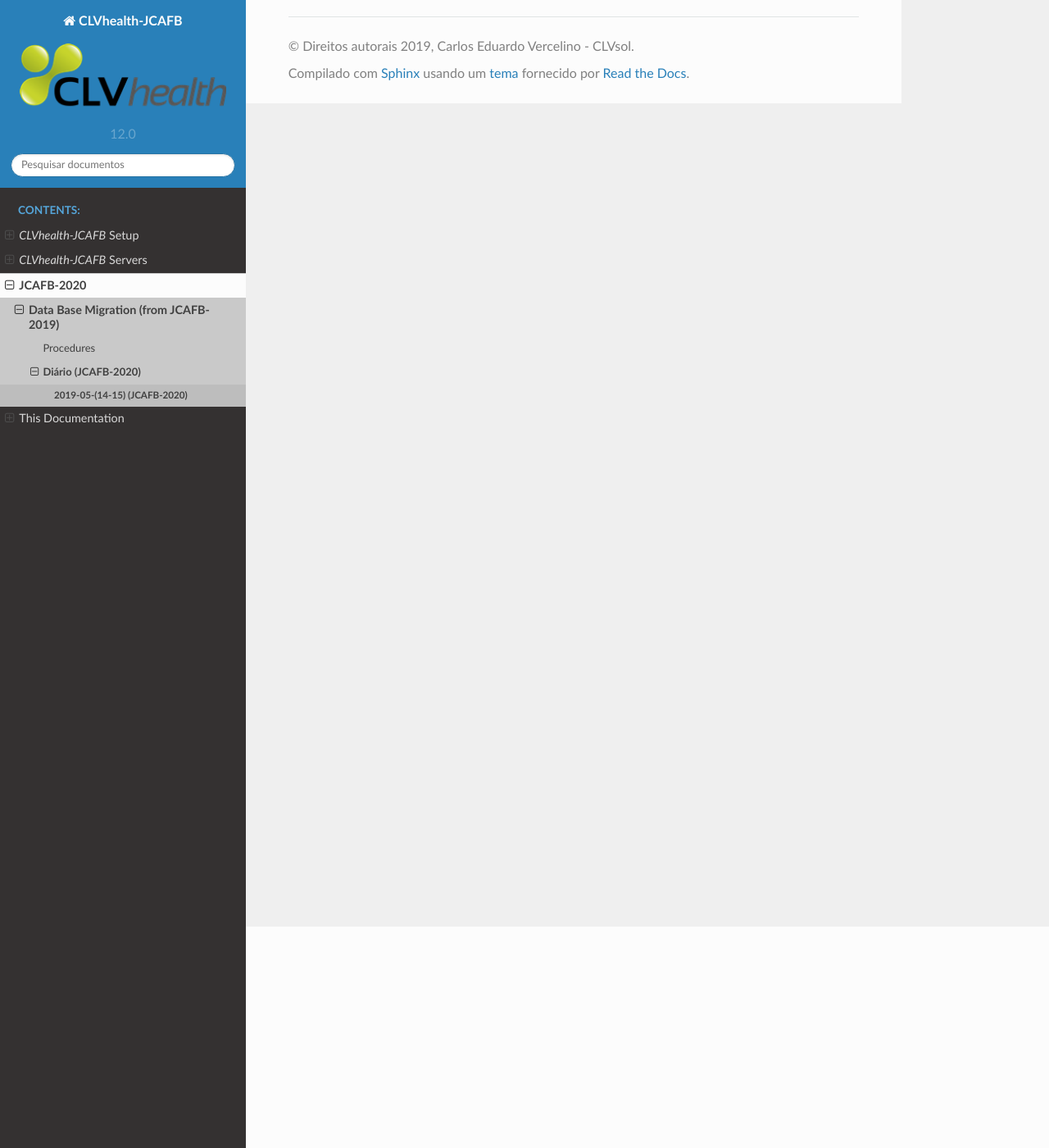
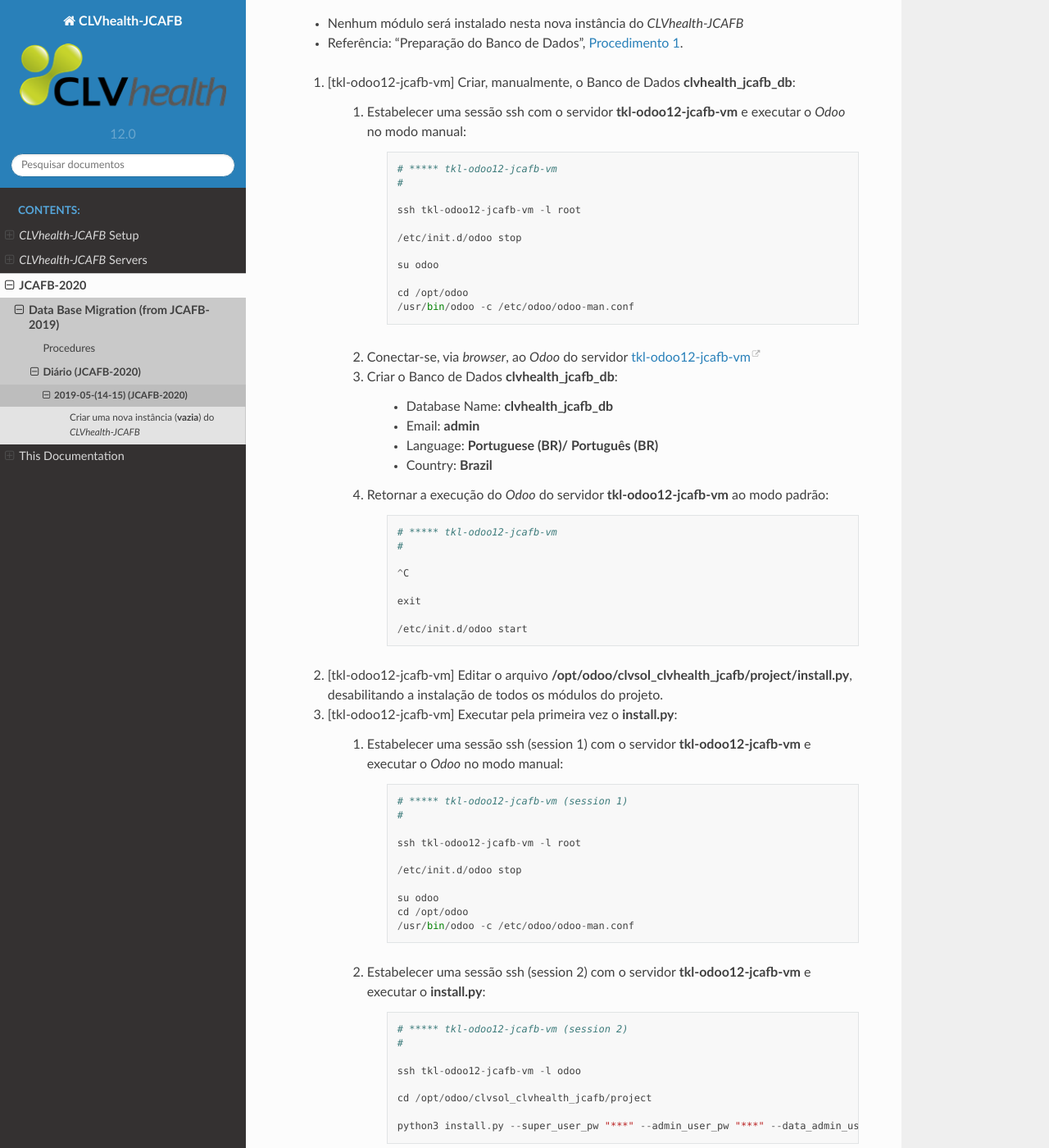
Before and after one commit to CLVsol/clvsol_clvhealth_jcafb_docs, a Sphinx documentation site: the page built from source/jcafb_2020/db_migration/diary/jcafb_diary_2019_05_14.rst, in a window 1280 px wide and 1400 px high, scrolled down 270 px. Shown: the whole window at 82% size. Built offline with Sphinx 7.4.7 and the Read the Docs theme 2.0.0, drawn with Linux system fonts in a browser that asks for light colours; some of the changed text lies outside the part shown.

Commit message:
[IMP] source/jcafb_2020/db_migration/diary/jcafb_diary_2019_05_14.rst

```diff
--- a/source/jcafb_2020/db_migration/diary/jcafb_diary_2019_05_14.rst
+++ b/source/jcafb_2020/db_migration/diary/jcafb_diary_2019_05_14.rst
@@ -7,3 +7,95 @@
 ============================
 2019-05-(14-15) (JCAFB-2020)
 ============================
+
+Criar uma nova instância (**vazia**) do *CLVhealth-JCAFB*
+---------------------------------------------------------
+
+	* Nenhum módulo será instalado nesta nova instância do *CLVhealth-JCAFB*
+
+	* Referência: "Preparação do Banco de Dados", :ref:`Preparação do Banco de Dados (Procedimento 1)`.
+
+	#. [tkl-odoo12-jcafb-vm] Criar, manualmente, o Banco de Dados **clvhealth_jcafb_db**:
+
+	    #. Estabelecer uma sessão ssh com o servidor **tkl-odoo12-jcafb-vm** e executar o *Odoo* no modo manual:
+
+	    	::
+
+		        # ***** tkl-odoo12-jcafb-vm
+		        #
+
+		        ssh tkl-odoo12-jcafb-vm -l root
+
+		        /etc/init.d/odoo stop
+
+		        su odoo
+
+		        cd /opt/odoo
+		        /usr/bin/odoo -c /etc/odoo/odoo-man.conf
+
+	    #. Conectar-se, via *browser*, ao *Odoo* do servidor `tkl-odoo12-jcafb-vm <https://tkl-odoo12-jcafb-vm>`_
+
+	    #. Criar o Banco de Dados **clvhealth_jcafb_db**:
+
+	    	* Database Name: **clvhealth_jcafb_db**
+	    	* Email: **admin**
+	    	* Language: **Portuguese (BR)/ Português (BR)**
+	    	* Country: **Brazil**
+
+	    #. Retornar a execução do *Odoo* do servidor **tkl-odoo12-jcafb-vm** ao modo padrão:
+
+		    ::
+
+		        # ***** tkl-odoo12-jcafb-vm
+		        #
+
+		        ^C
+
+		        exit
+
+		        /etc/init.d/odoo start
+
+	#. [tkl-odoo12-jcafb-vm] Editar o arquivo **/opt/odoo/clvsol_clvhealth_jcafb/project/install.py**, desabilitando a instalação de todos os módulos do projeto.
+
+	#. [tkl-odoo12-jcafb-vm] Executar pela primeira vez o **install.py**:
+
+	    #. Estabelecer uma sessão ssh (session 1) com o servidor **tkl-odoo12-jcafb-vm** e executar o *Odoo* no modo manual:
+
+		    ::
+
+		        # ***** tkl-odoo12-jcafb-vm (session 1)
+		        #
+
+		        ssh tkl-odoo12-jcafb-vm -l root
+
+		        /etc/init.d/odoo stop
+
+		        su odoo
+		        cd /opt/odoo
+		        /usr/bin/odoo -c /etc/odoo/odoo-man.conf
+
+	    #. Estabelecer uma sessão ssh (session 2) com o servidor **tkl-odoo12-jcafb-vm** e executar o **install.py**:
+
+		    ::
+
+		        # ***** tkl-odoo12-jcafb-vm (session 2)
+		        #
+
+		        ssh tkl-odoo12-jcafb-vm -l odoo
+
+		        cd /opt/odoo/clvsol_clvhealth_jcafb/project
+
+		        python3 install.py --super_user_pw "***" --admin_user_pw "***" --data_admin_user_pw "***" --db "clvhealth_jcafb_db"
+
+	    #. Retornar a execução do *Odoo* do servidor **tkl-odoo12-jcafb-vm** ao modo padrão:
+
+		    ::
+
+		        # ***** tkl-odoo12-jcafb-vm (session 1)
+		        #
+
+		        ^C
+
+		        exit
+
+		        /etc/init.d/odoo start
```
